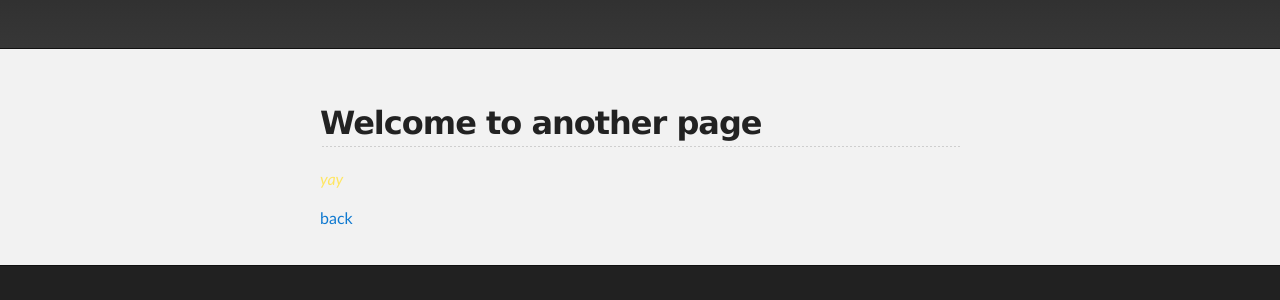
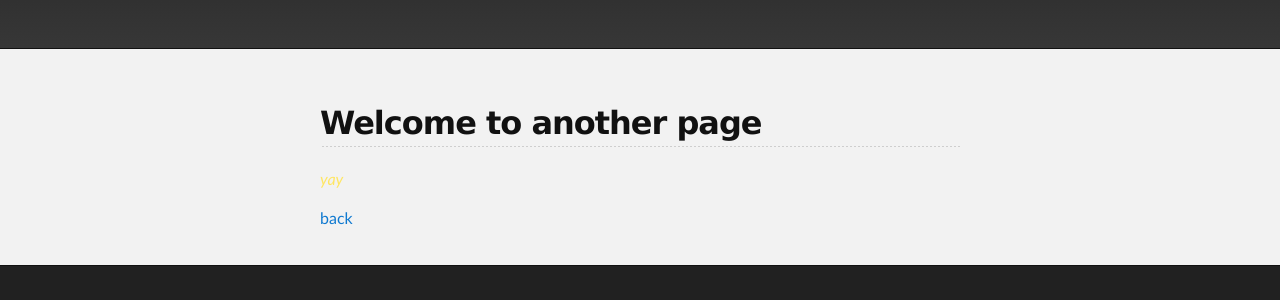
Before and after one commit to drewsp7/griffinsalyer.github.io, a Jekyll site: the page built from another-page.md, in a window 1280 px wide. Shown: the part 125-425 px from the top of the page. Built offline with Jekyll 4.4.1, drawn with Linux system fonts in a browser that asks for light colours; the repository's description, which GitHub fills in, is left out; our own code applies the rules of GitHub Pages for plain Markdown files.

Commit message:
Update jekyll-theme-slate.scss

```diff
--- a/_sass/jekyll-theme-slate.scss
+++ b/_sass/jekyll-theme-slate.scss
@@ -45,8 +45,8 @@ Theme Styles
 
 body {
   box-sizing: border-box;
-  color:#ffe662;
-  background: #093b09; //dark green
+  color:#ffe662; // 373737
+  background: #093b09; //dark green - very bottom //212121
   font-size: 16px;
   font-family: 'Myriad Pro', Calibri, Helvetica, Arial, sans-serif;
   line-height: 1.5;
@@ -56,7 +56,7 @@ body {
 h1, h2, h3, h4, h5, h6 {
   margin: 10px 0;
   font-weight: 700;
-  color:#222222;
+  color:#111111; //222222
   font-family: 'Lucida Grande', 'Calibri', Helvetica, Arial, sans-serif;
   letter-spacing: -1px;
 }
```
